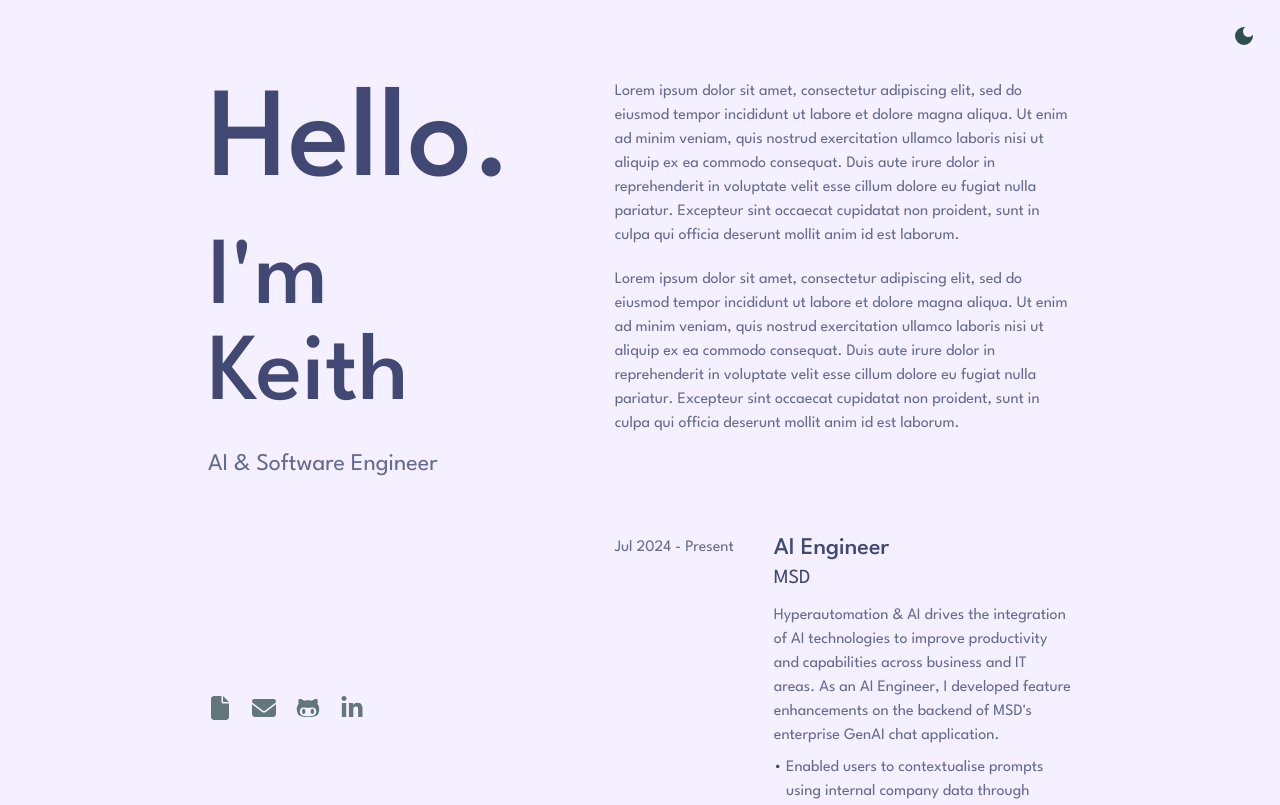
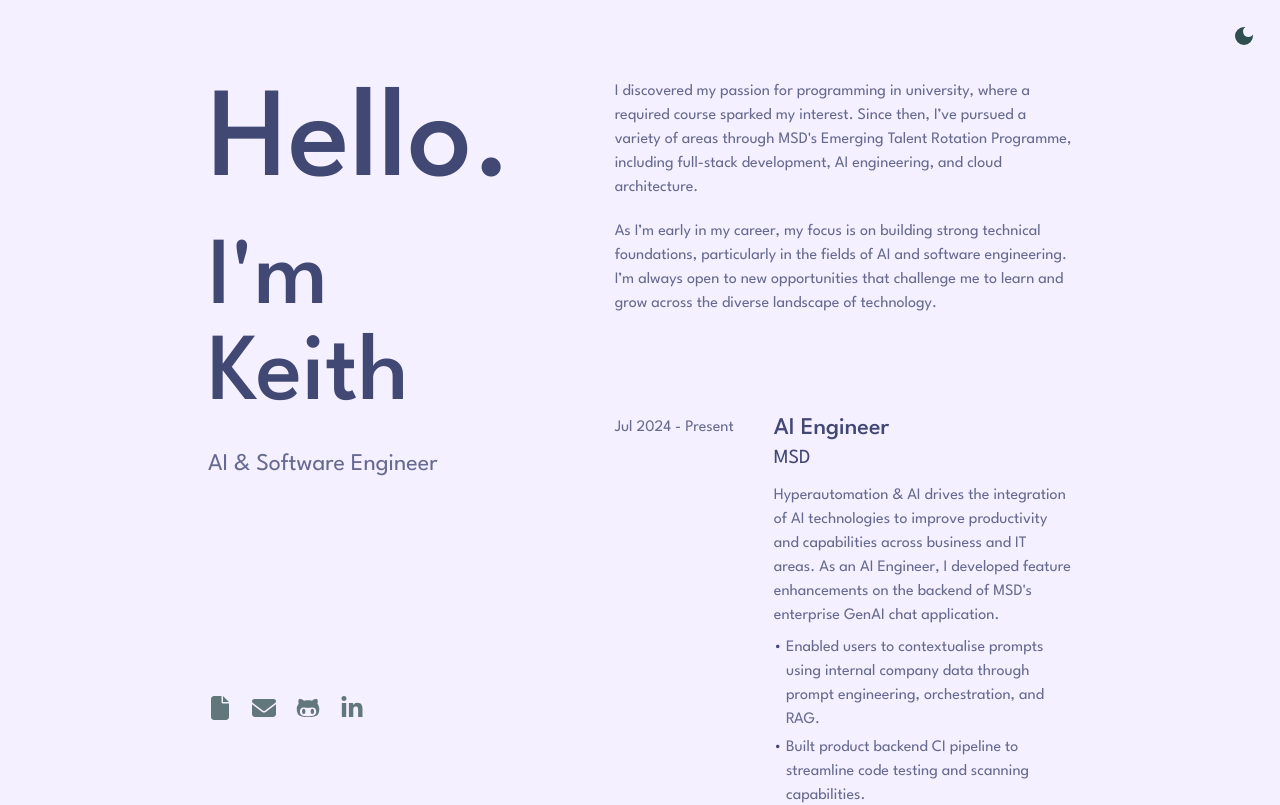
Before and after one commit to keithchewzk/heyitskeith, a React (Create React App) app: page / in a window 1280 px wide. Shown: the top 805 px of the page. Built offline with nearby package versions, Linux system fonts and the light colour scheme.

Commit message:
create about me paragraph

```diff
--- a/src/components/About/constants.ts
+++ b/src/components/About/constants.ts
@@ -1,5 +1,4 @@
 export const aboutMeParaOne =
-  "Lorem ipsum dolor sit amet, consectetur adipiscing elit, sed do eiusmod tempor incididunt ut labore et dolore magna aliqua. Ut enim ad minim veniam, quis nostrud exercitation ullamco laboris nisi ut aliquip ex ea commodo consequat. Duis aute irure dolor in reprehenderit in voluptate velit esse cillum dolore eu fugiat nulla pariatur. Excepteur sint occaecat cupidatat non proident, sunt in culpa qui officia deserunt mollit anim id est laborum.";
-
+  "I discovered my passion for programming in university, where a required course sparked my interest. Since then, I’ve pursued a variety of areas through MSD's Emerging Talent Rotation Programme, including full-stack development, AI engineering, and cloud architecture. ";
 export const aboutMeParaTwo =
-  "Lorem ipsum dolor sit amet, consectetur adipiscing elit, sed do eiusmod tempor incididunt ut labore et dolore magna aliqua. Ut enim ad minim veniam, quis nostrud exercitation ullamco laboris nisi ut aliquip ex ea commodo consequat. Duis aute irure dolor in reprehenderit in voluptate velit esse cillum dolore eu fugiat nulla pariatur. Excepteur sint occaecat cupidatat non proident, sunt in culpa qui officia deserunt mollit anim id est laborum.";
+  "As I’m early in my career, my focus is on building strong technical foundations, particularly in the fields of AI and software engineering. I’m always open to new opportunities that challenge me to learn and grow across the diverse landscape of technology.";
```
